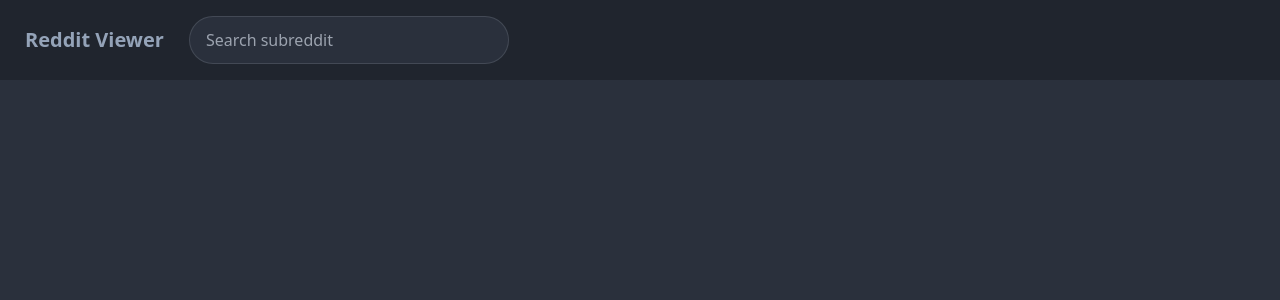
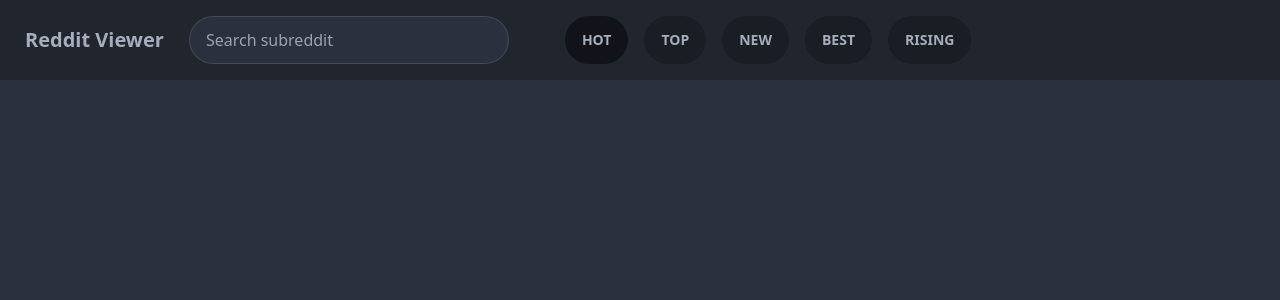
Before and after one commit to khangbeo/next-image-gallery, a Next.js app: page / in a window 1280 px wide. Shown: the top 300 px of the page. Built offline with nearby package versions, Linux system fonts and the light colour scheme.

Commit message:
added category filter buttons

```diff
--- a/components/Post.js
+++ b/components/Post.js
@@ -60,24 +60,27 @@
     return !isImage(url) && !isRedditVideo(url) && !isYoutube(url);
   }
 
-  if (isYoutube(post.url)) {
+  if (isMedia(post.url)) {
     console.log(post);
   }
 
-  /** make a clickable post
+  console.log(isMedia(post.url));
+  /** make a clickable post - done
    *
    * Data to get:
    * title
    * thumbnail
    * url
-   * votes
+   *
+   * up votes
+   * hearts/save/favorite
    * author
-   *
+   * when it was created
    */
 
   return (
     !isMedia(post.url) && (
-      <article className="card card-compact w-96 bg-neutral shadow-xl">
+      <article className="card card-compact w-72 bg-neutral shadow-xl">
         <a href={base_url + post.permalink} target="_blank" rel="noreferrer">
           <div className="h-96 overflow-hidden">
             {isImage(post.url) && <Thumbnail post={post} />}
--- a/pages/index.js
+++ b/pages/index.js
@@ -2,32 +2,23 @@
 import axios from "axios";
 import Head from "next/head";
 import Posts from "../components/Posts";
-
+import Link from "next/link";
 /**
- * first find out how to get data from reddit api
- * then make a request
- * how? using react-query and axios
- * we're only making a GET request so it'll be easy
- * I want a form to search for a subreddit
- * when the form is submitted, it will make a request to the reddit api with the form's value
- * then get the response and store it in the useState hook
- * it will have a loading, error, and actual content displayed
- * along with infinite gallery scrolling/loading?
- * clicking on an image will route to a more detailed page of the post or I could just route to the original link
- *
+ * first find out how to get data from reddit api - done
+ * then make a request - done
+ * how? using axios - done
+ * we're only making a GET request so it'll be easy - done
+ * I want a form to search for a subreddit - done
+ * when the form is submitted, it will make a request to the reddit api with the form's value - done
+ * then get the response and store it in the useState hook - done
+ * it will have a loading, error, and actual content displayed - done
+ * along with infinite scrolling/loading?
+ * clicking on an image opens a modal with more detailed image
  *
  * Nice to have:
  * save the subreddit in a store and show it under the search as a recent search item
  * also have popular subreddits somewhere on the app
  *
- * data fetching at index.js
- * then pass it down to form component
- * after fetching, it gets passed up
- * then data passed down to posts component
- * clicking on an image goes to a post route with post component
- */
-
-/**
  * TODO: move data fetching and storing logic to a custom hook
  * TODO: clean up code and move into appropriate component
  * TODO: fetch is returning same data, figure out how to clean up so we get new data on filter
@@ -39,36 +30,35 @@
   const [posts, setPosts] = useState([]);
   const [subreddit, setSubreddit] = useState("");
   const [query, setQuery] = useState("");
-  // const [category, setCategory] = useState("hot");
+  const [category, setCategory] = useState("hot");
   const [isLoading, setIsLoading] = useState(null);
   const [err, setErr] = useState(null);
   const controller = new AbortController();
 
-  // console.log(posts);
-  // const categories = ["hot", "top", "new", "best", "rising"];
+  const categories = ["hot", "top", "new", "best", "rising"];
 
-  // const catButtons = categories.map((cat) => (
-  //   <Button
-  //     key={cat}
-  //     onClick={() => filterItem(cat)}
-  //     isActive={category === cat}
-  //   >
-  //     {cat}
-  //   </Button>
-  // ));
+  const catButtons = categories.map((cat) => (
+    <button
+      className={`btn ${category === cat && "btn-active"} rounded-full mr-4`}
+      key={cat}
+      onClick={() => filterItem(cat)}
+    >
+      {cat}
+    </button>
+  ));
 
-  // const filterItem = (curCat) => {
-  //   const newItem = categories.find((newCat) => newCat === curCat);
-  //   setCategory(newItem);
-  //   if (subreddit) {
-  //     setErr(null);
-  //     getSubreddit();
-  //   } else {
-  //     setErr("Enter a subreddit");
-  //   }
-  // };
+  const filterItem = (curCat) => {
+    const newItem = categories.find((newCat) => newCat === curCat);
+    setCategory(newItem);
+    if (subreddit) {
+      setErr(null);
+      getSubreddit();
+    } else {
+      setErr("Enter a subreddit");
+    }
+  };
 
-  const url = `https://www.reddit.com/r/${subreddit}/hot.json?restrict_sr=true&include_over_18=on`;
+  const url = `https://www.reddit.com/r/${subreddit}/${category}.json?restrict_sr=true&include_over_18=on`;
 
   const getSubreddit = async () => {
     setIsLoading(true);
@@ -78,7 +68,7 @@
       });
       setPosts(data.data.children);
     } catch (e) {
-      console.log(e.message);
+      setErr(e.message);
     } finally {
       setIsLoading(false);
     }
@@ -109,11 +99,12 @@
         <link rel="icon" href="/favicon.ico" />
       </Head>
       <nav className="navbar bg-base-300 w-full sticky top-0 z-10">
-        {err && <h2>{err}</h2>}
         <div>
-          <a className="btn btn-ghost normal-case text-xl text-slate-400">
-            Reddit Viewer
-          </a>
+          <Link href="#">
+            <a className="btn btn-ghost normal-case text-xl rounded-full">
+              Reddit Viewer
+            </a>
+          </Link>
         </div>
 
         <div>
@@ -127,7 +118,12 @@
             />
           </form>
         </div>
+
+        <div>{catButtons}</div>
       </nav>
+      {err && (
+        <span className="alert alert-error rounded-none shadow-lg">{err}</span>
+      )}
       <main className="px-4 p-20 flex flex-column justify-center">
         {/* <div>Current Query: {query}</div>
         <div>Current Sub: {subreddit}</div>
```
